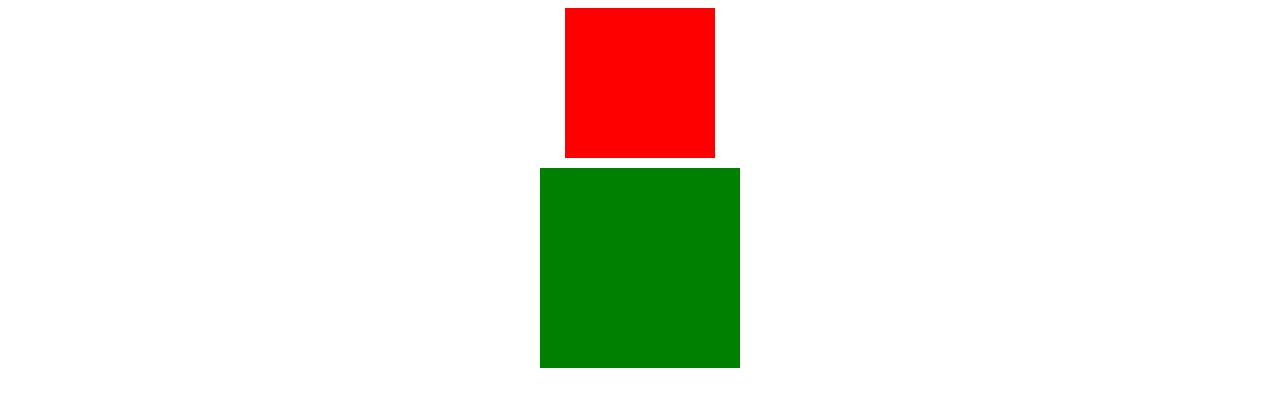
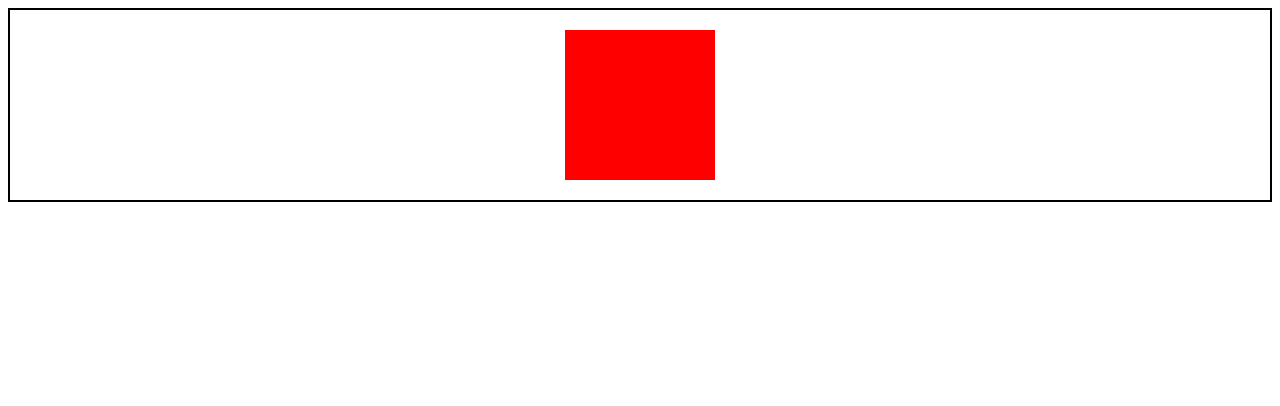
Before and after one commit to marufbroh/Web-Animations, a React (Vite) app: page / in a window 1280 px wide. Shown: the top 406 px of the page. Built offline with nearby package versions, Linux system fonts and the light colour scheme.

Commit message:
transform element

```diff
--- a/src/App.css
+++ b/src/App.css
@@ -1,13 +1,14 @@
 .main {
-  /* border: 2px solid black; */
-  /* padding: 20px; */
+  border: 2px solid black;
+  padding: 20px;
   display: flex;
   flex-direction: column;
   justify-content: center;
   align-items: center;
-  gap: 10px;
+  /* gap: 10px; */
   /* overflow: hidden; */
   /* position: relative; */
+  perspective: 500px;
 }
 
 .box-1 {
@@ -19,24 +20,7 @@
   /* position: absolute; */
 }
 
-.box-2 {
-  background-color: green;
-  height: 200px;
-  width: 200px;
-  transition-duration: 500ms;
-  transition-timing-function: ease;
-  /* position: absolute; */
-  transform-origin: bottom right;
-}
-
-/* .box-container-2 {
-  overflow: hidden;
-} */
 
 .box-1:hover {
-  transform: rotate(45deg);
+  transform: rotateX(90deg)
 }
-
-.box-2:hover {
-  transform: skew(45deg, 45deg);
-}
```
